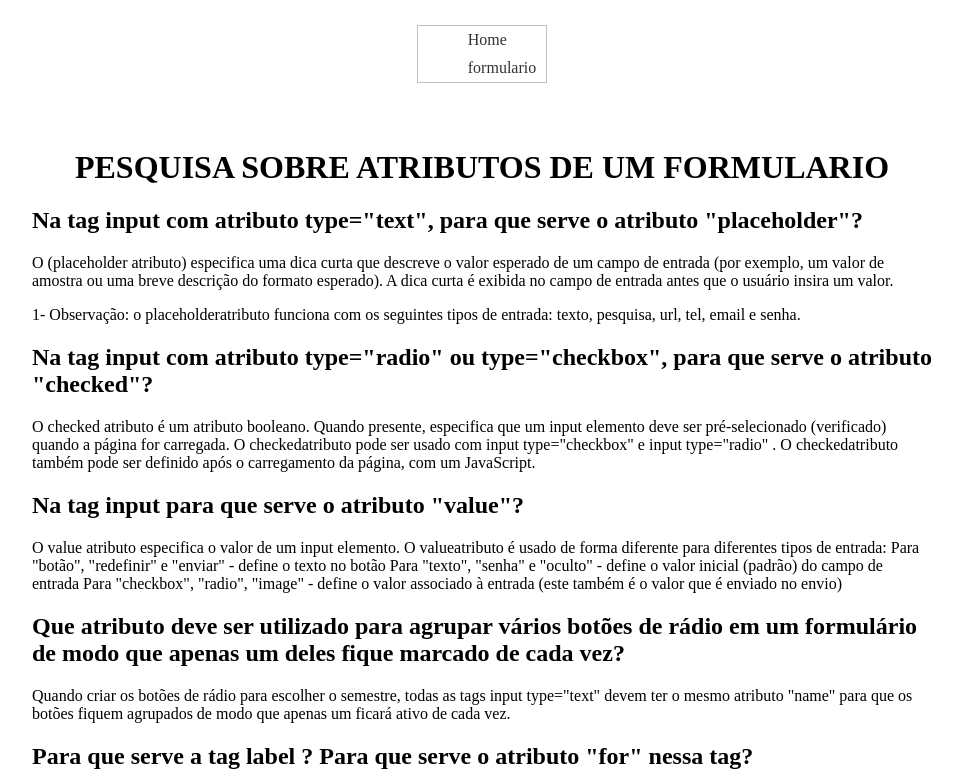
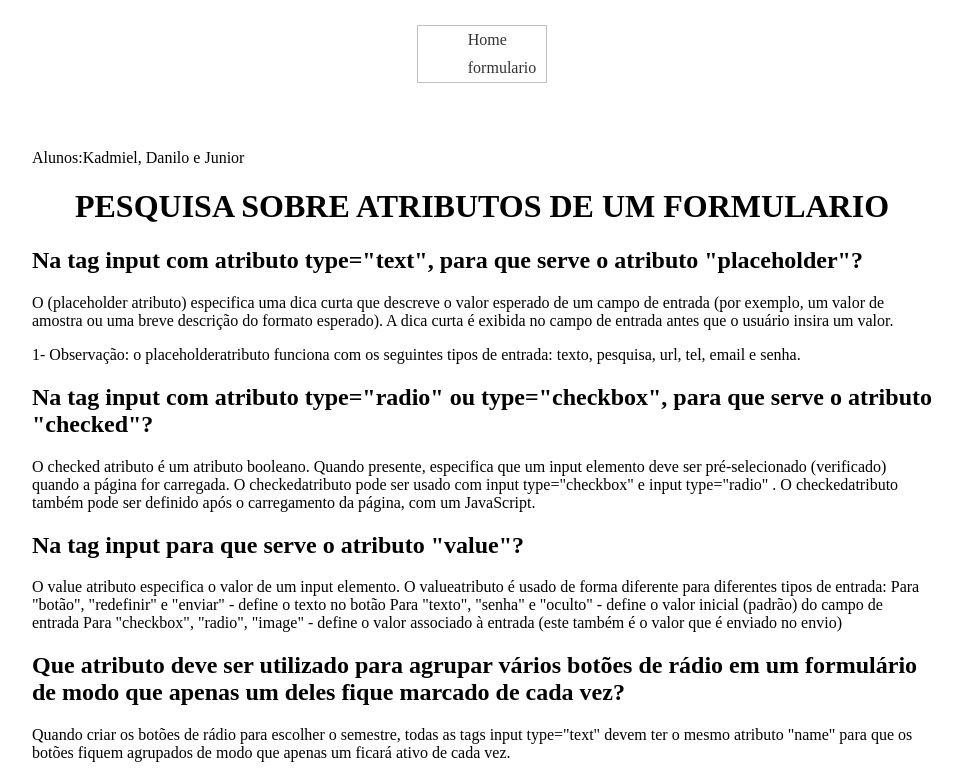
Before and after one commit to auslogyc/formulario.html, a plain HTML site: page index.html in a window 1280 px wide. Shown: the top 779 px of the page, without its empty margins (158-1121 px from the left). Drawn offline with Linux system fonts and the light colour scheme.

Commit message:
Update index.html

```diff
--- a/index.html
+++ b/index.html
@@ -20,6 +20,8 @@
                 </ul>
             </nav>
         </div>
+
+    <span>Alunos:Kadmiel, Danilo e Junior</span>
 
     <h1>PESQUISA SOBRE ATRIBUTOS DE UM FORMULARIO </h1>
 
```
